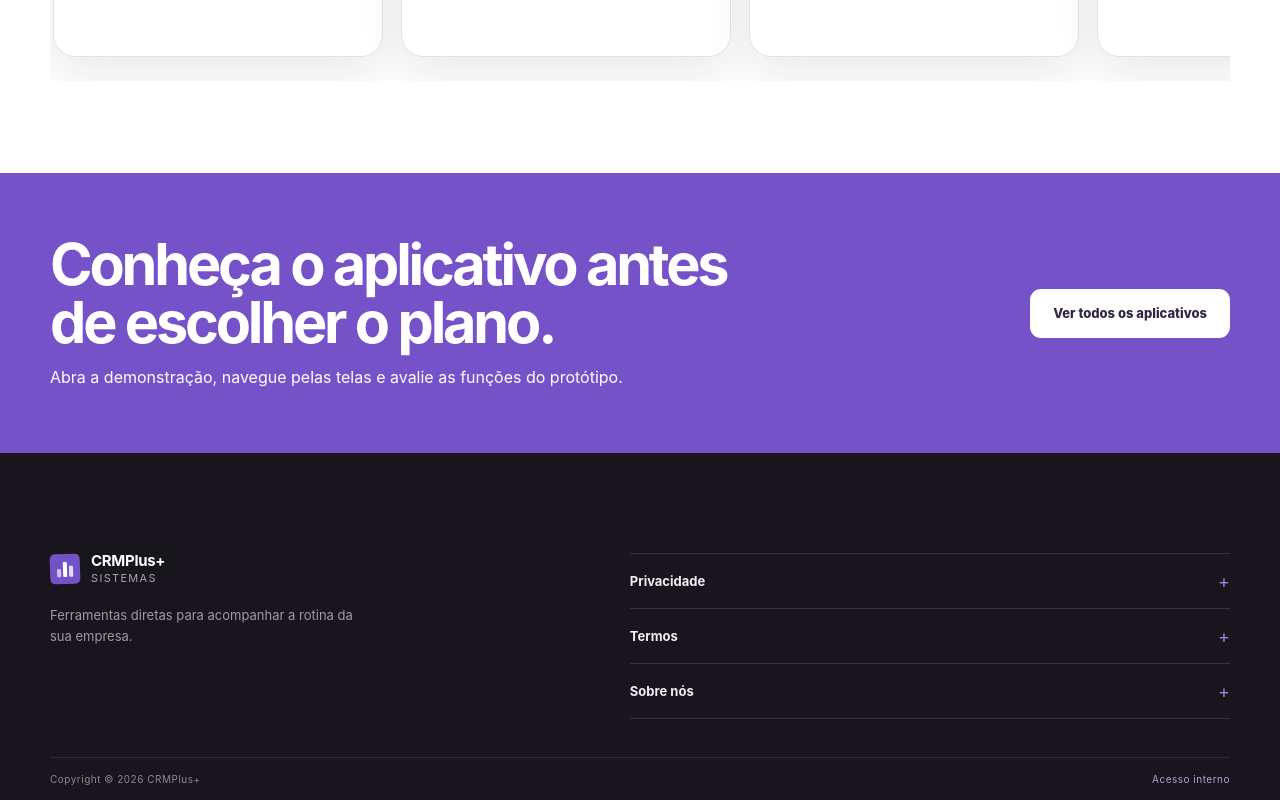
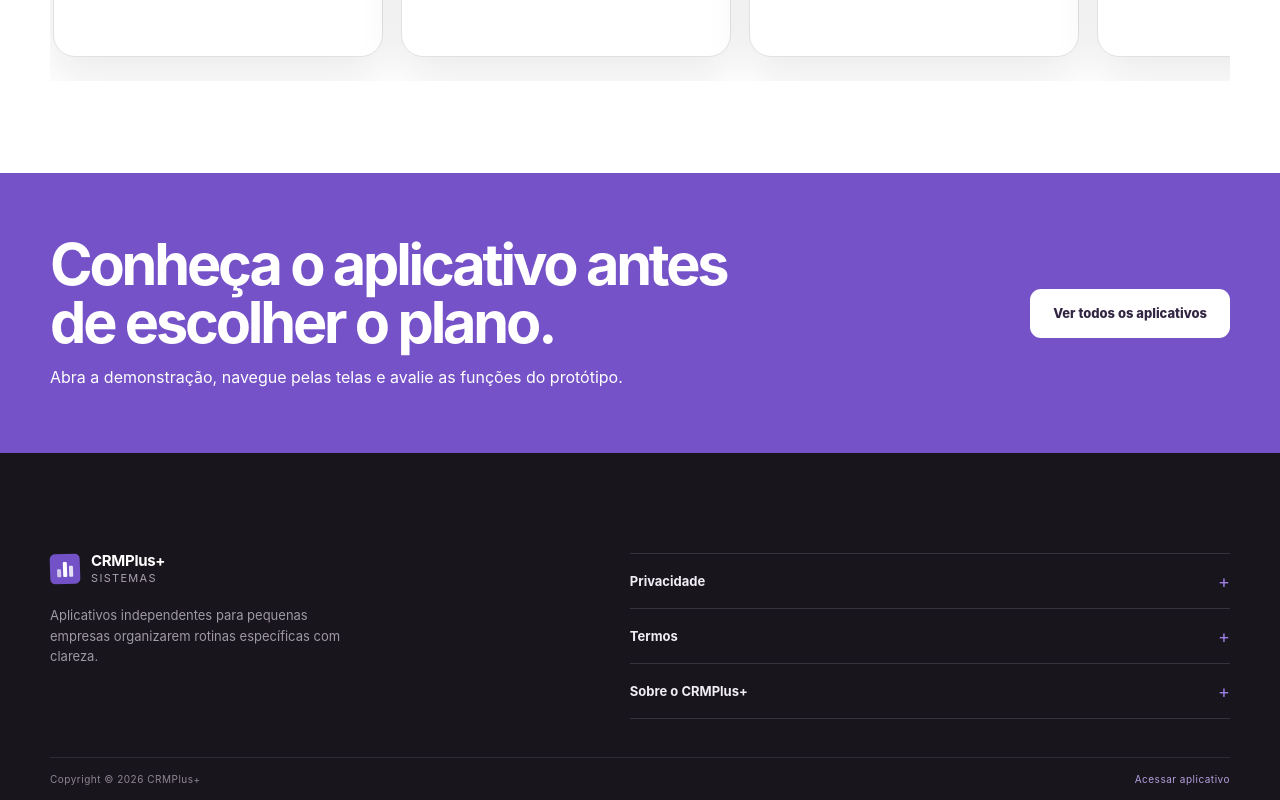
Before and after one commit to aruanmf446-hub/crmplus, a Next.js app: page / in a window 1280 px wide. Shown: the part 2101-2901 px from the top of the page. Built offline with nearby package versions, Linux system fonts and the light colour scheme.

Commit message:
fix: clarify independent product positioning

```diff
--- a/components/Footer.tsx
+++ b/components/Footer.tsx
@@ -5,14 +5,14 @@ export function Footer() {
   return (
     <footer className="site-footer home-footer">
       <div className="shell home-footer-grid">
-        <div className="home-footer-brand"><Brand /><p>Ferramentas diretas para acompanhar a rotina da sua empresa.</p></div>
+        <div className="home-footer-brand"><Brand /><p>Aplicativos independentes para pequenas empresas organizarem rotinas específicas com clareza.</p></div>
         <div className="footer-mini-menus" aria-label="Informações institucionais">
-          <details><summary>Privacidade <span>+</span></summary><p>Seus dados pertencem à sua empresa. Nesta versão interna, nenhum formulário envia ou armazena informações em servidores.</p></details>
-          <details><summary>Termos <span>+</span></summary><p>O ambiente atual é um protótipo de desenvolvimento com dados fictícios, criado para avaliação dos fluxos e do design.</p></details>
-          <details><summary>Sobre nós <span>+</span></summary><p>O CRMPlus+ cria sistemas objetivos para pequenas empresas acompanharem tarefas essenciais em um só ecossistema.</p></details>
+          <details><summary>Privacidade <span>+</span></summary><p>Neste protótipo, contas e registros ficam somente no navegador usado para testar cada aplicativo.</p></details>
+          <details><summary>Termos <span>+</span></summary><p>O ambiente atual é um rascunho de design e funções, criado para avaliação dos fluxos antes da infraestrutura definitiva.</p></details>
+          <details><summary>Sobre o CRMPlus+ <span>+</span></summary><p>O CRMPlus+ reúne uma vitrine de produtos singulares. Cada aplicativo possui propósito, entrada e área operacional próprios.</p></details>
         </div>
       </div>
-      <div className="shell home-footer-bottom"><span>Copyright © 2026 CRMPlus+</span><Link href="/entrar">Acesso interno</Link></div>
+      <div className="shell home-footer-bottom"><span>Copyright © 2026 CRMPlus+</span><Link href="/entrar">Acessar aplicativo</Link></div>
     </footer>
   );
 }
```
